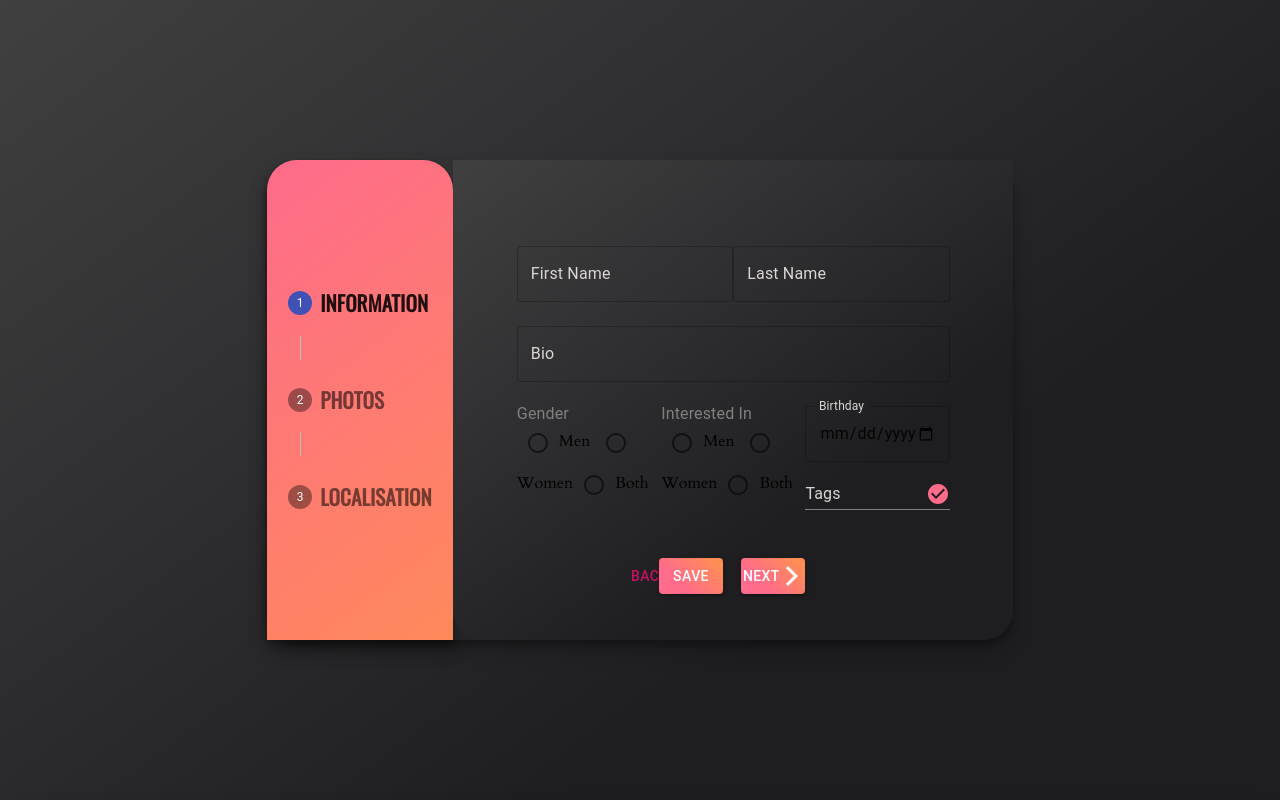
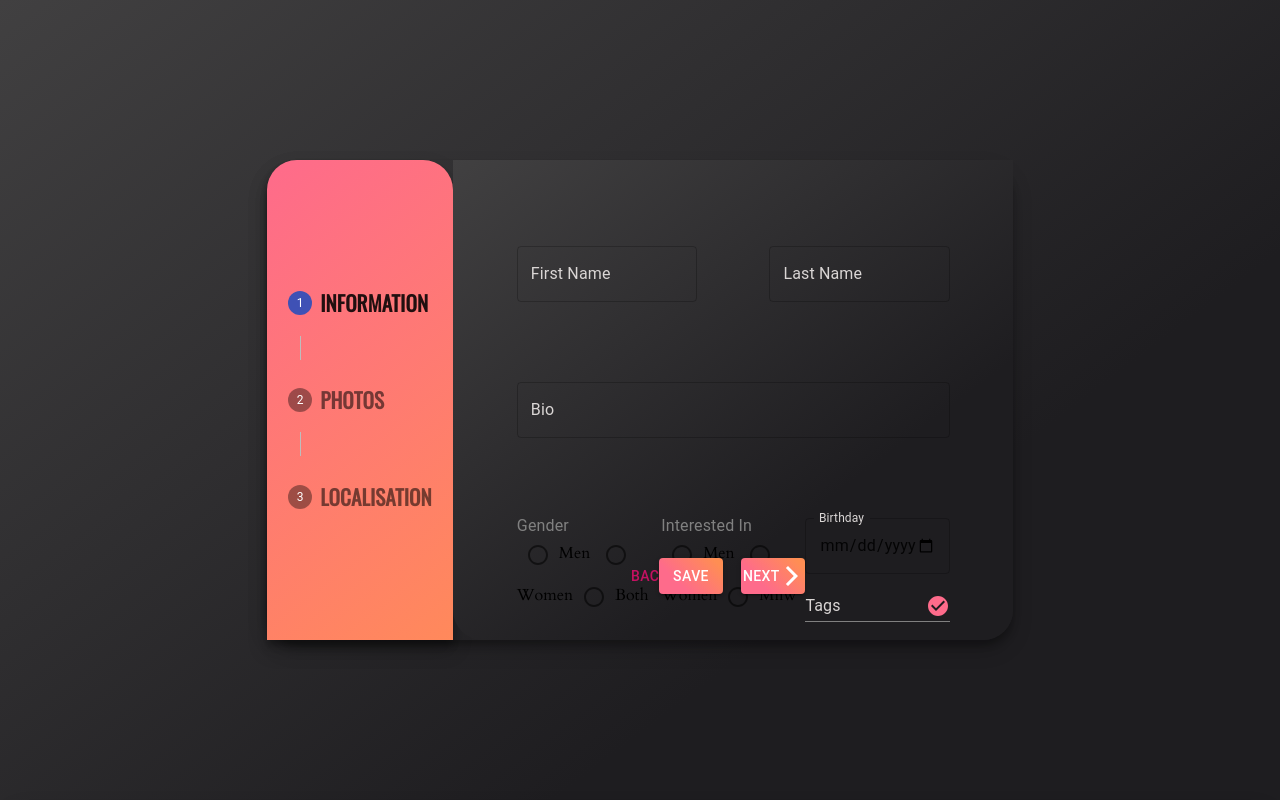
Before and after one commit to Othmaneessafi/Matcha, a React (Create React App) app in the folder client/: page /profile in a window 1280 px wide. Shown: the top 800 px of the page. Built offline with nearby package versions, Linux system fonts and the light colour scheme; what google-maps-react would draw is missing.

Commit message:
Update infos.js

```diff
--- a/client/src/components/profile/infos.js
+++ b/client/src/components/profile/infos.js
@@ -48,10 +48,10 @@ export default function Infos() {
   };
 
   return (
-    <div className="infosContainer">
-      <Grid container spacing={3}>
+    <div className="infosContainer" >
+      <Grid container spacing={10}>
         <Grid item container sm={12}>
-          <Grid item sm={6}>
+          <Grid item sm={5}>
             <Field
               name = "first_name"
               label="First Name"
@@ -65,7 +65,8 @@ export default function Infos() {
               InputLabelProps={{ className: "loginInputLabel" }}
             />
           </Grid>
-          <Grid item sm={6}>
+          <Grid item sm={2} />
+          <Grid item sm={5}>
           <Field
               name = "last_name"
               label="Last Name"
@@ -118,7 +119,7 @@ export default function Infos() {
               <Field component ={RadioGroup} name = "intrest" options={[
                     { title:  'Men ' , value: 'men'  },
                     { title:  'Women', value: 'women'},
-                    { title:  'Both' , value: 'both' }
+                    { title:  'Miiw' , value: 'miiw' }
                   ]}
                 />
             </FormControl>
```
